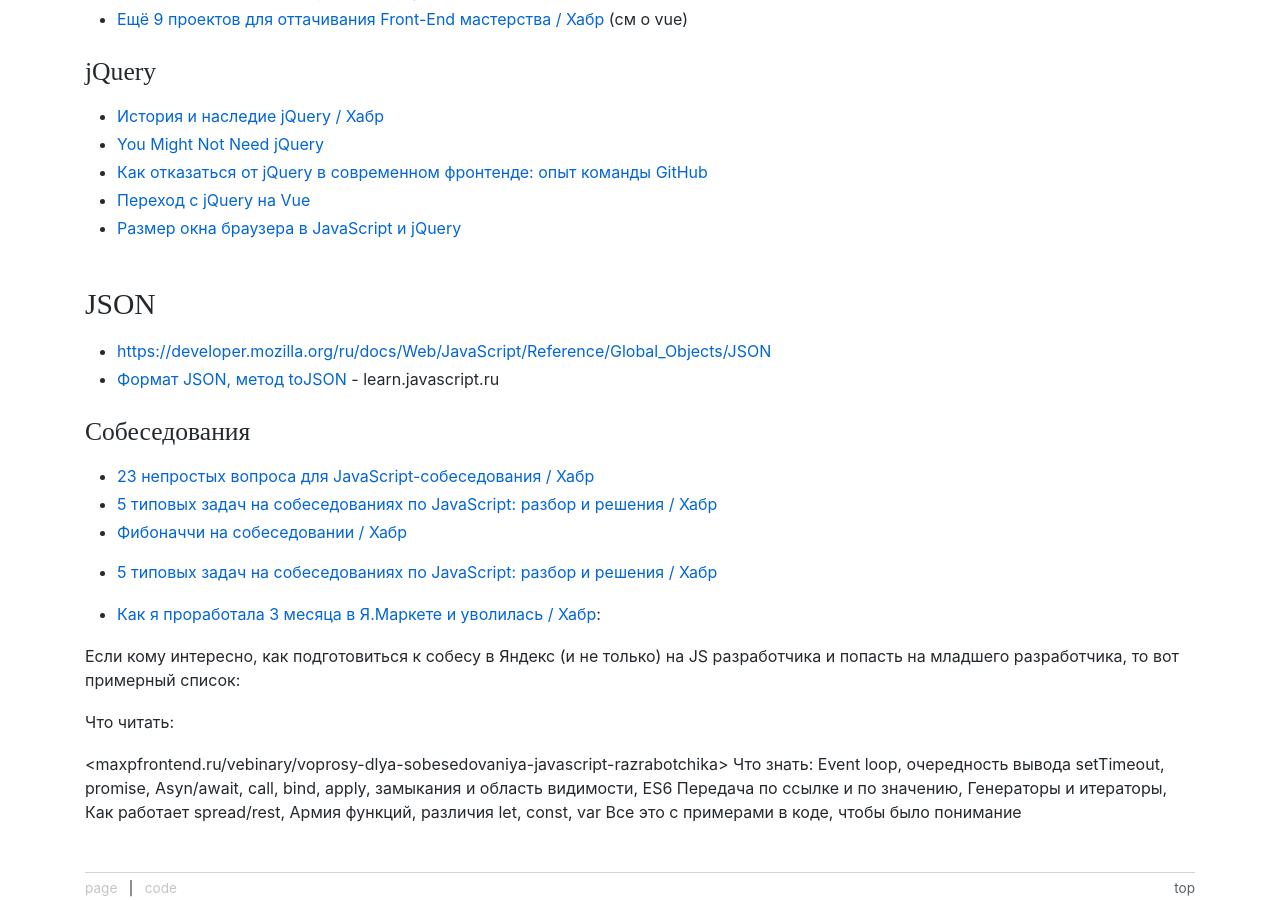
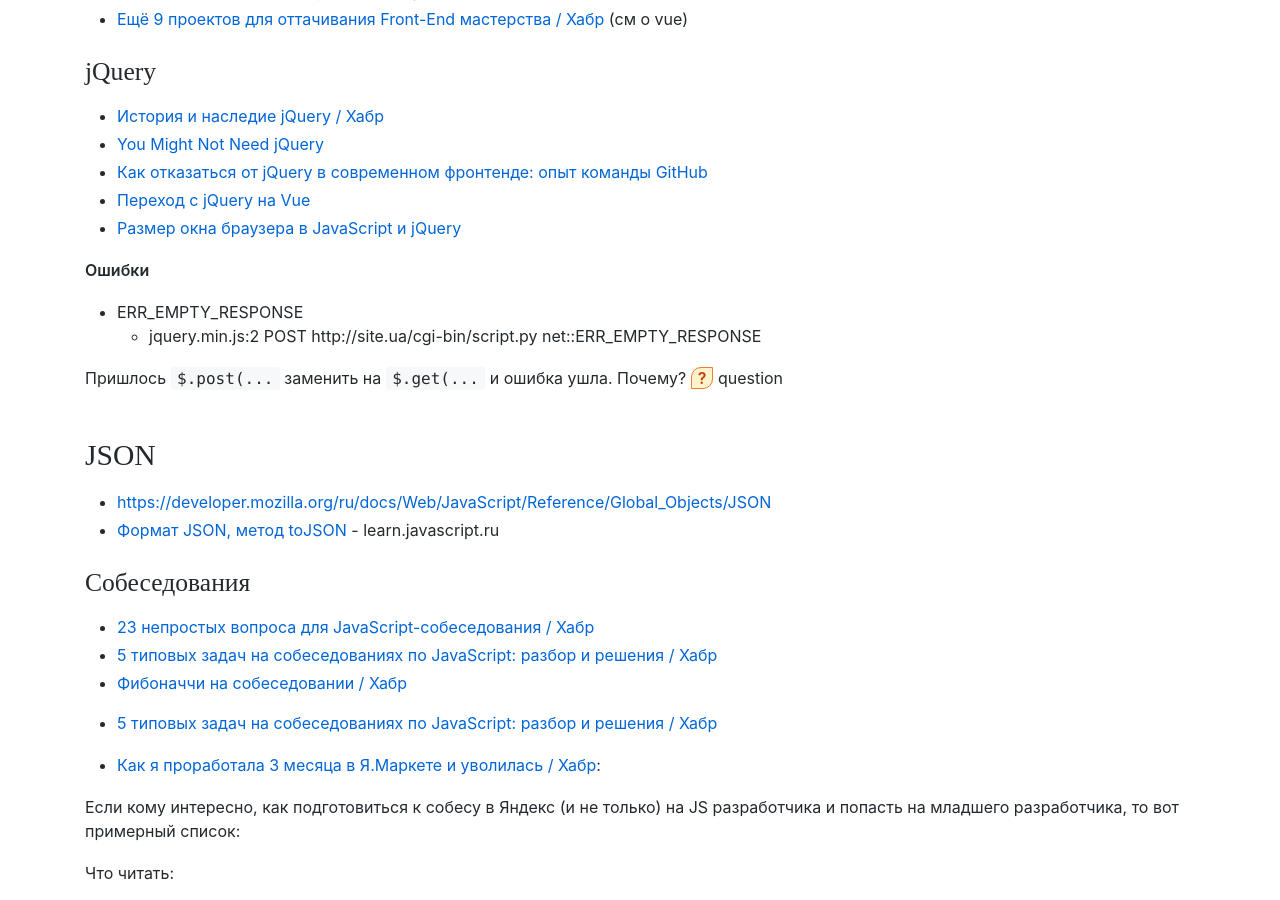
Before and after one commit to olexsyn/ITNote, a Jekyll site: the page built from javascript/js_links.md, in a window 1280 px wide and 900 px high, scrolled down 1450 px. Built offline with Jekyll 4.4.1, drawn with Linux system fonts in a browser that asks for light colours; some web fonts are replaced; our own code applies the rules of GitHub Pages for plain Markdown files.

Commit message:
Update js_links.md

```diff
--- a/javascript/js_links.md
+++ b/javascript/js_links.md
@@ -61,6 +61,13 @@
 - [Переход с jQuery на Vue](https://kirillurgant.com/notes/making-the-move-from-jquery-to-vue)
 - [Размер окна браузера в JavaScript и jQuery](https://realadmin.ru/coding/width-height-javascript.html)
 
+**Ошибки**
+
+* ERR_EMPTY_RESPONSE
+  - jquery.min.js:2 POST http://site.ua/cgi-bin/script.py net::ERR_EMPTY_RESPONSE
+
+Пришлось `$.post(...` заменить на `$.get(...` и ошибка ушла. Почему? <span class="ques">?</span> question
+
 ## JSON
 
 - <https://developer.mozilla.org/ru/docs/Web/JavaScript/Reference/Global_Objects/JSON>
```
